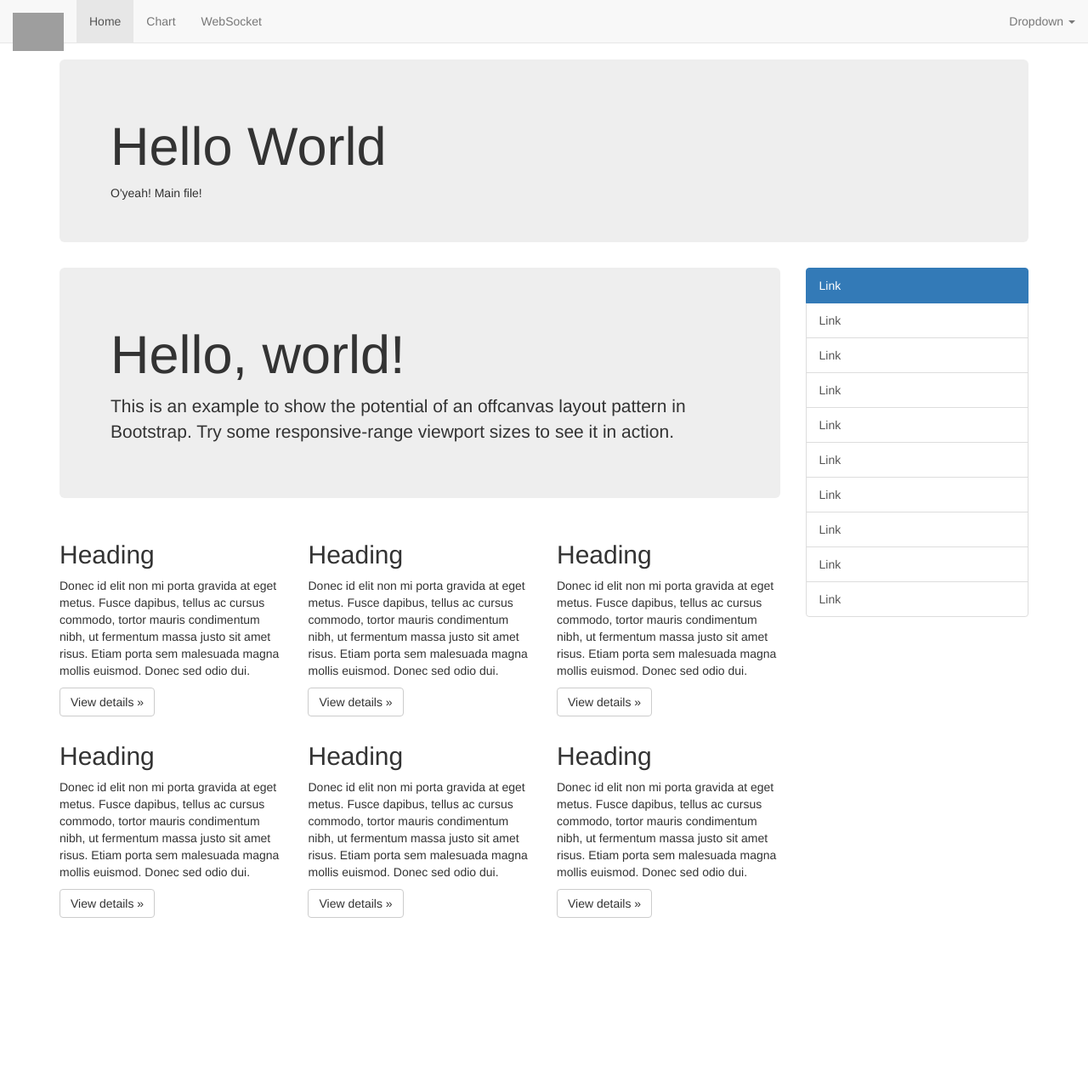
After one commit to Statoil/Waaazap, a Flask app: template templates/index.html in a window 1280 px wide. The commit adds this page. Shown: the top 1279 px of the page at 85% size. Run offline with Flask 2, Linux system fonts and the light colour scheme; the template is opened without the code that fills it, so the values that code supplies are empty; some libraries are stand-ins or nearby versions; grey boxes are pictures that could not be loaded.

Commit message:
Templates, js+css (bootstrap) + SocketIO

```diff
--- a/app.py
+++ b/app.py
@@ -1,25 +1,87 @@
 from flask import Flask, render_template
+from flask_bootstrap import Bootstrap
+import gevent
+from flask.ext.socketio import SocketIO, emit
 import pygal
+from flask_wtf import Form
+from wtforms import StringField
+import random
 
-app = Flask(__name__)
+
+def create_app():
+    app = Flask(__name__)
+    Bootstrap(app)
+    return app
+
+app = create_app()
+app.config['SECRET_KEY'] = 'secret123'
 app.debug = True
+socketio = SocketIO(app)
+
+class MyForm(Form):
+    emit_name = StringField('emit_name')
+    emit_broadcast = StringField('emit_broadcast')
 
 
 @app.route('/')
 def root():
-    return "Hello World"
+    return render_template('index.html')
+
+
+@app.route('/testws')
+def testws():
+    return render_template('testws.html', form=MyForm())
+
+
+@socketio.on('my event', namespace='/test')
+def test_message(message):
+    emit('my response', {'data': message['data']})
+
+
+@socketio.on('my broadcast event', namespace='/test')
+def test_message(message):
+    emit('my response', {'data': message['data']}, broadcast=True)
+
+
+@socketio.on('random_nr', namespace='/test')
+def gen_random_nr():
+    while True:
+        emit(
+            'crap_data',
+            {'data': random.randint(0, 1000000)},
+            namespace='/test')
+        gevent.sleep(1)
+
+
+@socketio.on('connect', namespace='/test')
+def test_connect():
+    emit('connected')
+
+
+@socketio.on('disconnect', namespace='/test')
+def test_disconnect():
+    print("Client disconnected")
 
 
 @app.route('/line_chart')
 def line_chart():
-    line_chart = pygal.StackedLine(fill=True,
-            interpolate='cubic',
-            style=pygal.style.LightColorizedStyle)
+    line_chart = pygal.StackedLine(
+        fill=True,
+        interpolate='cubic',
+        style=pygal.style.LightColorizedStyle)
     line_chart.title = 'Browser usage evolution (in %)'
     line_chart.x_labels = map(str, range(2002, 2013))
-    line_chart.add('Firefox', [None, None, 0, 16.6,   25,   31, 36.4, 45.5, 46.3, 42.8, 37.1])
-    line_chart.add('Chrome',  [None, None, None, None, None, None,    0,  3.9, 10.8, 23.8, 35.3])
-    line_chart.add('IE',      [85.8, 84.6, 84.7, 74.5,   66, 58.6, 54.7, 44.8, 36.2, 26.6, 20.1])
-    line_chart.add('Others',  [14.2, 15.4, 15.3,  8.9,    9, 10.4,  8.9,  5.8,  6.7,  6.8,  7.5])
+    line_chart.add(
+        'Firefox', [None, None, 0, 16.6,   25,   31, 36.4, 45.5, 46.3, 42.8, 37.1])
+    line_chart.add(
+        'Chrome',  [None, None, None, None, None, None,    0,  3.9, 10.8, 23.8, 35.3])
+    line_chart.add(
+        'IE',      [85.8, 84.6, 84.7, 74.5,   66, 58.6, 54.7, 44.8, 36.2, 26.6, 20.1])
+    line_chart.add(
+        'Others',  [14.2, 15.4, 15.3,  8.9,    9, 10.4,  8.9,  5.8,  6.7,  6.8,  7.5])
     chart = line_chart.render(is_unicode=True)
-    return render_template('base.html', chart=chart)
+    return render_template('chart.html', chart=chart)
+
+
+if __name__ == "__main__":
+    socketio.run(app)
--- /dev/null
+++ b/static/main.css
@@ -0,0 +1,4 @@
+body {
+  min-height: 2000px;
+  padding-top: 70px;
+}
--- a/templates/base.html
+++ b/templates/base.html
@@ -1,26 +1,52 @@
-<!doctype html>
-<html>
-<head>
-<title>Waaazap{% block title %}{% endblock %}</title>
-</head>
+{% extends "bootstrap/base.html" %}
+{% import "bootstrap/wtf.html" as wtf %}
+{% import "bootstrap/fixes.html" as fixes %}
 
+{% block title %}This is an example page{% endblock %}
+{% block styles %}
+{{super()}}
+<link rel="stylesheet"
+      href="{{url_for('.static', filename='main.css')}}">
+{% endblock %}
 
-<body>
-{% if name %}
-  <h1>Hello {{ name }}!</h1>
-{% else %}
-  <h1>Hello World!</h1>
-{% endif %}
-
-    <div id="content">
-        {% block content %}
-        {% endblock %}
+{% block navbar %}
+<nav class="navbar navbar-default navbar-fixed-top">
+  <div class="container-fluid">
+    <div class="navbar-header">
+      <a class="navbar-brand" href="#">
+        <img alt="Brand" src="http://www.statoil.com/_layouts/images/stl/responsive/statoil-horizontal-neg.png" width="60px">
+      </a>
     </div>
 
-{% if chart %}
-<div style="width: 400px;">
-{{ chart|safe }}
+    <div id="navbar" class="navbar-collapse collapse">
+        <ul class="nav navbar-nav">
+            <li class="active"><a href="/">Home</a></li>
+            <li><a href="/line_chart">Chart</a></li>
+            <li><a href="/testws">WebSocket</a></li>
+        </ul>
+
+        <ul class="nav navbar-nav navbar-right">
+            <li class="dropdown">
+                <a href="#" class="dropdown-toggle" data-toggle="dropdown" role="button" aria-expanded="false">Dropdown <span class="caret"></span></a>
+                <ul class="dropdown-menu" role="menu">
+                    <li><a href="#">ROFL</a></li>
+                    <li><a href="#">Testing</a></li>
+                </ul>
+            </li>
+        </ul>
+    </div>
+  </div>
+</nav>
+{% endblock %}
+
+{% block content %}
+<div class="container">
+<div class="jumbotron">
+    <h1>{% block title_content %}n/a{% endblock %}</h1>
+
+    {% block inner_content %}<i>content</i>{% endblock %}
 </div>
 
-{% endif %}
-</body>
+{% block inner_content_below %}{% endblock %}
+</div>
+{% endblock content %}
--- /dev/null
+++ b/templates/index.html
@@ -0,0 +1,72 @@
+{% extends "base.html" %}
+
+
+{% block title_content %}
+    Hello World
+{% endblock %}
+{% block inner_content %}
+    O'yeah! Main file!
+{% endblock %}
+
+{% block inner_content_below %}
+ <div class="row row-offcanvas row-offcanvas-right">
+
+        <div class="col-xs-12 col-sm-9">
+          <p class="pull-right visible-xs">
+            <button type="button" class="btn btn-primary btn-xs" data-toggle="offcanvas">Toggle nav</button>
+          </p>
+          <div class="jumbotron">
+            <h1>Hello, world!</h1>
+            <p>This is an example to show the potential of an offcanvas layout pattern in Bootstrap. Try some responsive-range viewport sizes to see it in action.</p>
+          </div>
+          <div class="row">
+            <div class="col-xs-6 col-lg-4">
+              <h2>Heading</h2>
+              <p>Donec id elit non mi porta gravida at eget metus. Fusce dapibus, tellus ac cursus commodo, tortor mauris condimentum nibh, ut fermentum massa justo sit amet risus. Etiam porta sem malesuada magna mollis euismod. Donec sed odio dui. </p>
+              <p><a class="btn btn-default" href="#" role="button">View details &raquo;</a></p>
+            </div><!--/.col-xs-6.col-lg-4-->
+            <div class="col-xs-6 col-lg-4">
+              <h2>Heading</h2>
+              <p>Donec id elit non mi porta gravida at eget metus. Fusce dapibus, tellus ac cursus commodo, tortor mauris condimentum nibh, ut fermentum massa justo sit amet risus. Etiam porta sem malesuada magna mollis euismod. Donec sed odio dui. </p>
+              <p><a class="btn btn-default" href="#" role="button">View details &raquo;</a></p>
+            </div><!--/.col-xs-6.col-lg-4-->
+            <div class="col-xs-6 col-lg-4">
+              <h2>Heading</h2>
+              <p>Donec id elit non mi porta gravida at eget metus. Fusce dapibus, tellus ac cursus commodo, tortor mauris condimentum nibh, ut fermentum massa justo sit amet risus. Etiam porta sem malesuada magna mollis euismod. Donec sed odio dui. </p>
+              <p><a class="btn btn-default" href="#" role="button">View details &raquo;</a></p>
+            </div><!--/.col-xs-6.col-lg-4-->
+            <div class="col-xs-6 col-lg-4">
+              <h2>Heading</h2>
+              <p>Donec id elit non mi porta gravida at eget metus. Fusce dapibus, tellus ac cursus commodo, tortor mauris condimentum nibh, ut fermentum massa justo sit amet risus. Etiam porta sem malesuada magna mollis euismod. Donec sed odio dui. </p>
+              <p><a class="btn btn-default" href="#" role="button">View details &raquo;</a></p>
+            </div><!--/.col-xs-6.col-lg-4-->
+            <div class="col-xs-6 col-lg-4">
+              <h2>Heading</h2>
+              <p>Donec id elit non mi porta gravida at eget metus. Fusce dapibus, tellus ac cursus commodo, tortor mauris condimentum nibh, ut fermentum massa justo sit amet risus. Etiam porta sem malesuada magna mollis euismod. Donec sed odio dui. </p>
+              <p><a class="btn btn-default" href="#" role="button">View details &raquo;</a></p>
+            </div><!--/.col-xs-6.col-lg-4-->
+            <div class="col-xs-6 col-lg-4">
+              <h2>Heading</h2>
+              <p>Donec id elit non mi porta gravida at eget metus. Fusce dapibus, tellus ac cursus commodo, tortor mauris condimentum nibh, ut fermentum massa justo sit amet risus. Etiam porta sem malesuada magna mollis euismod. Donec sed odio dui. </p>
+              <p><a class="btn btn-default" href="#" role="button">View details &raquo;</a></p>
+            </div><!--/.col-xs-6.col-lg-4-->
+          </div><!--/row-->
+        </div><!--/.col-xs-12.col-sm-9-->
+
+        <div class="col-xs-6 col-sm-3 sidebar-offcanvas" id="sidebar">
+          <div class="list-group">
+            <a href="#" class="list-group-item active">Link</a>
+            <a href="#" class="list-group-item">Link</a>
+            <a href="#" class="list-group-item">Link</a>
+            <a href="#" class="list-group-item">Link</a>
+            <a href="#" class="list-group-item">Link</a>
+            <a href="#" class="list-group-item">Link</a>
+            <a href="#" class="list-group-item">Link</a>
+            <a href="#" class="list-group-item">Link</a>
+            <a href="#" class="list-group-item">Link</a>
+            <a href="#" class="list-group-item">Link</a>
+          </div>
+        </div><!--/.sidebar-offcanvas-->
+      </div><!--/row-->
+
+{% endblock %}
```
Also changed, not shown: static/testws.js (added, +51 -0 lines), templates/chart.html (added, +11 -0 lines), templates/testws.html (added, +28 -0 lines).
